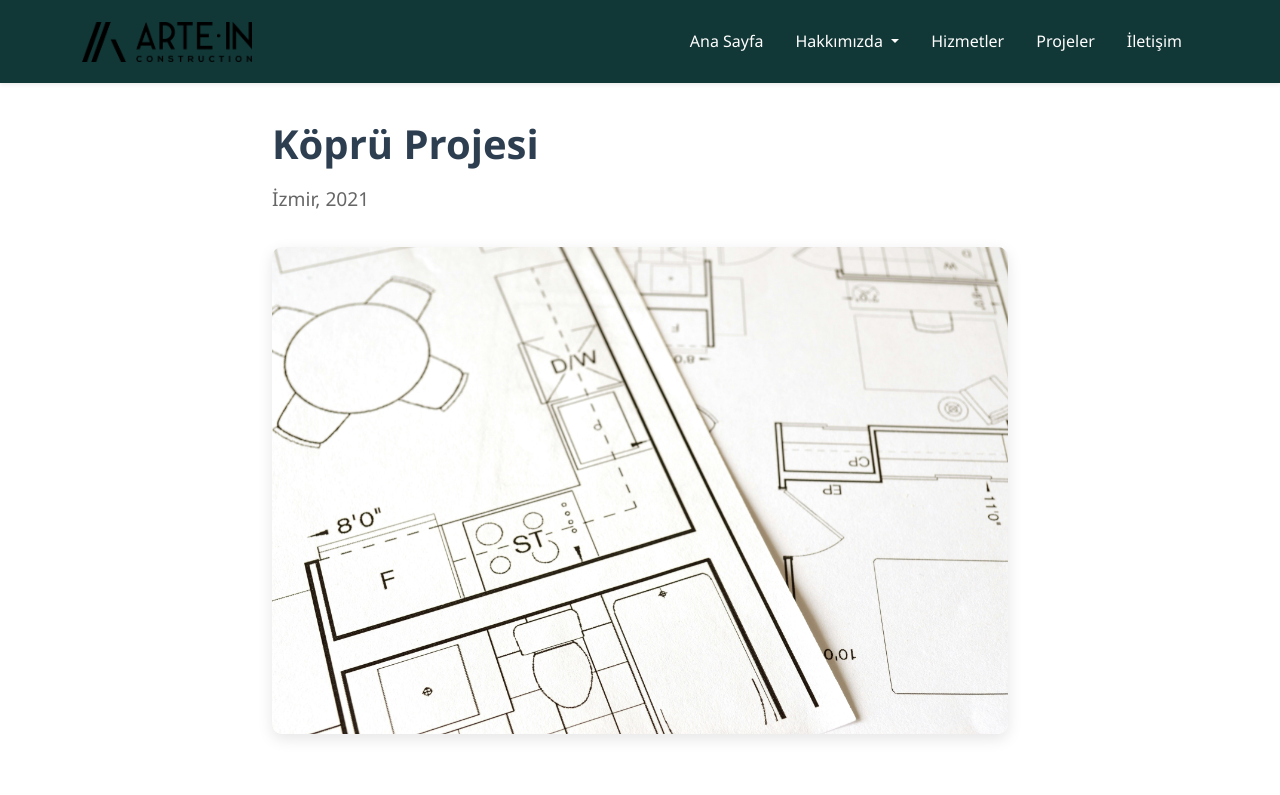
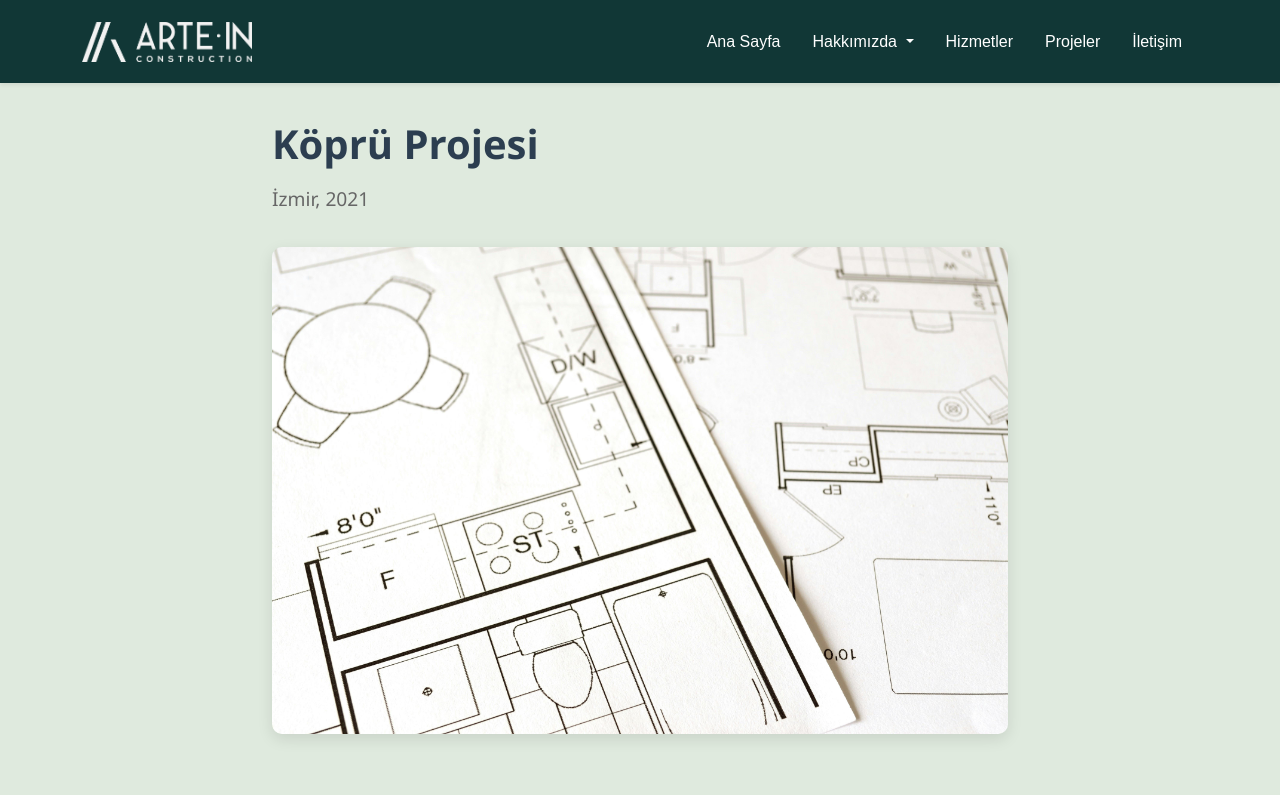
Before and after one commit to marufakan/buildtech, a plain HTML site: page proje3.html in a window 1280 px wide. Shown: the top 795 px of the page. Drawn offline with nearby package versions, Linux system fonts and the light colour scheme.

Commit message:
milano sans regular font added.

```diff
--- a/proje3.html
+++ b/proje3.html
@@ -8,8 +8,12 @@
     <link rel="stylesheet" href="https://cdnjs.cloudflare.com/ajax/libs/font-awesome/6.0.0/css/all.min.css">
     <link rel="stylesheet" href="assets/css/style.css">
     <style>
+        body {
+            background-color: #dfeade;
+        }
         .project-detail-section {
             padding: 120px 0 60px;
+            background-color: #dfeade;
         }
         .project-title {
             font-size: 2.5rem;
@@ -59,6 +63,7 @@
             font-weight: 500;
             margin: 0 0.5rem;
             transition: color 0.3s;
+            font-family: 'MiLANO SANS REGULAR', sans-serif;
         }
         .nav-link:hover {
             color: #f8f9fa !important;
@@ -69,6 +74,7 @@
         }
         .dropdown-item {
             color: #fff;
+            font-family: 'MiLANO SANS REGULAR', sans-serif;
         }
         .dropdown-item:hover {
             background-color: #0a2524;
@@ -123,7 +129,7 @@
     <nav class="navbar navbar-expand-lg navbar-light bg-white fixed-top shadow-sm">
         <div class="container">
             <a class="navbar-brand" href="index.html">
-                <img src="assets/images/ArteIn_logos-01.png" alt="ArteIn Logo" height="40">
+                <img src="assets/images/ArteIn_logos-04.png" alt="ArteIn Logo" height="40">
             </a>
             <button class="navbar-toggler" type="button" data-bs-toggle="collapse" data-bs-target="#navbarNav">
                 <span class="navbar-toggler-icon"></span>
```
Also changed, not shown: index.html (+7 -0 lines), manifesto.html (+2 -0 lines), proje1.html (+2 -0 lines), proje2.html (+2 -0 lines), assets/webfonts/MilanoSans-Regular.ttf (added).
